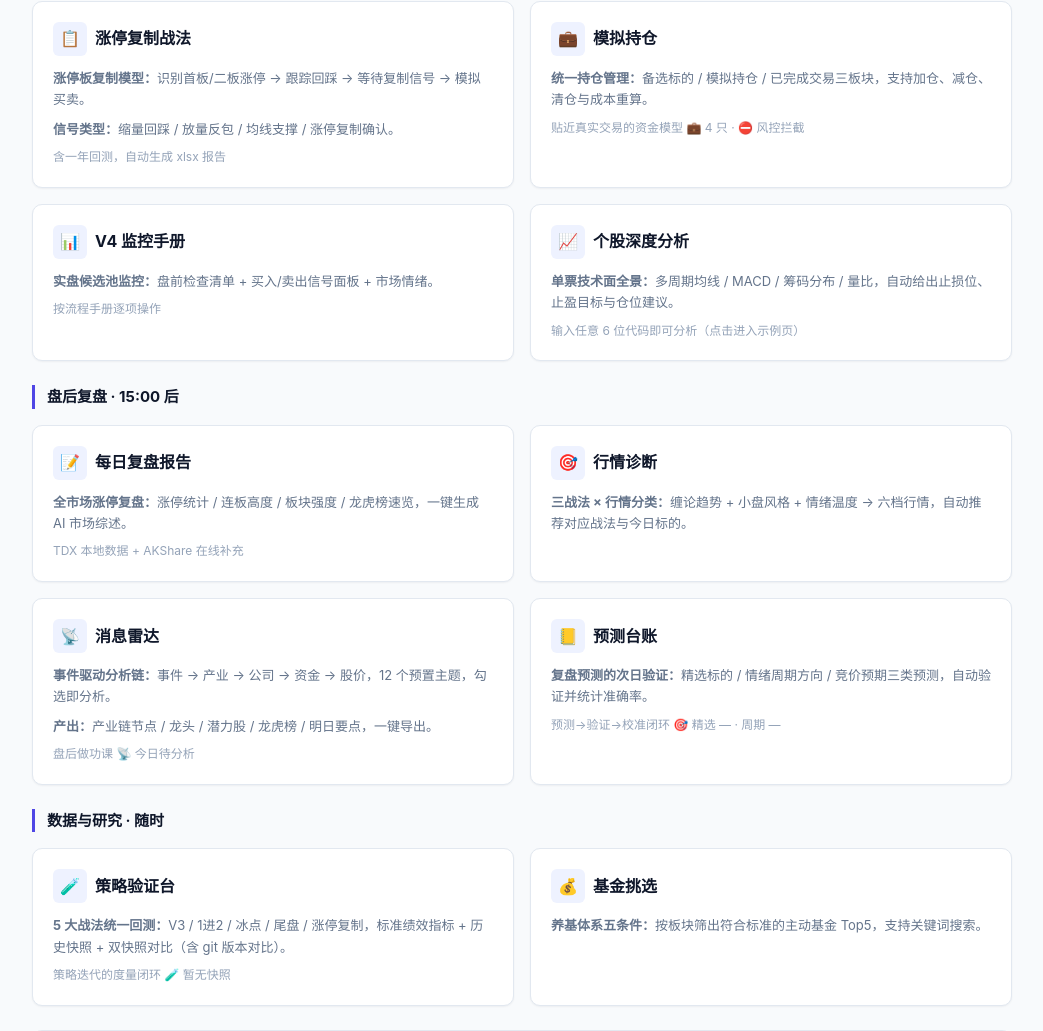
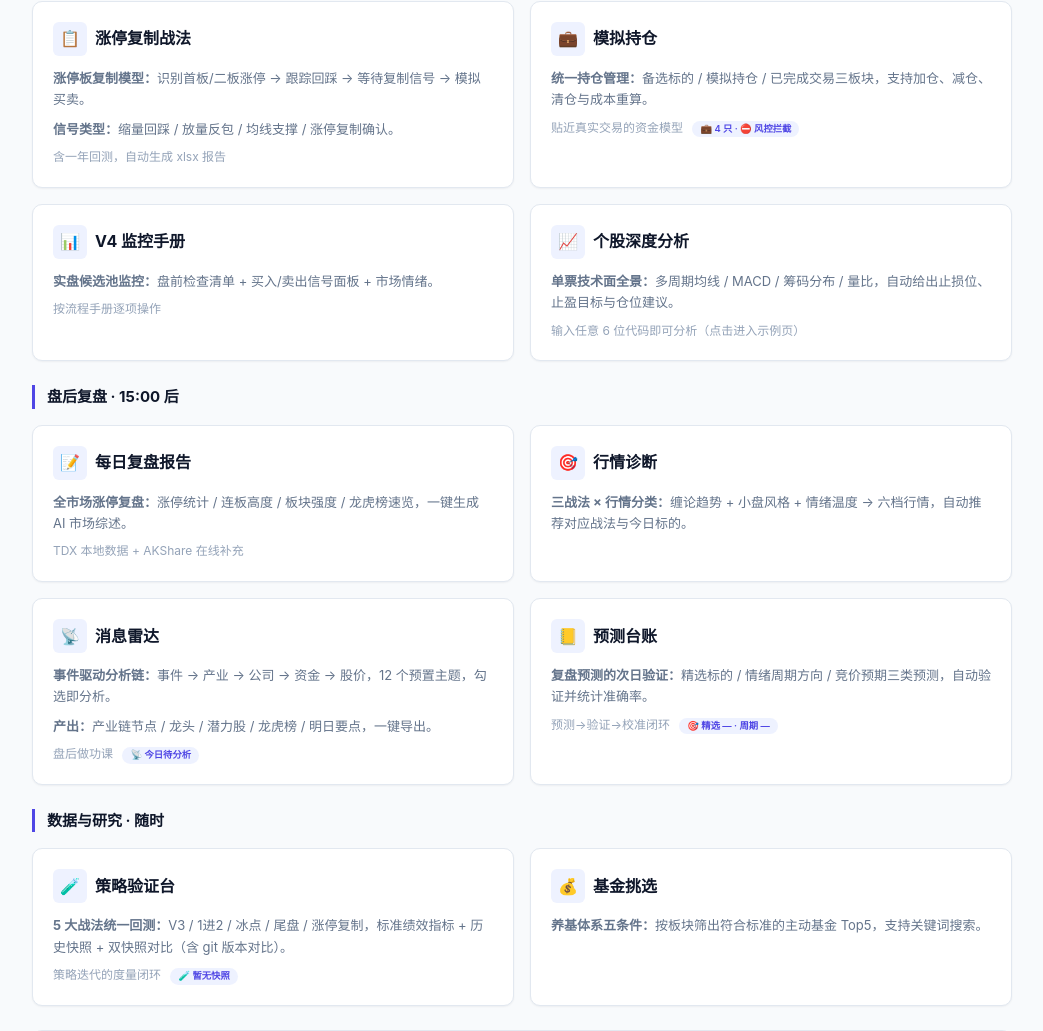
Before and after one commit to renwenxin/A, a Flask app: page / in a window 1280 px wide. Shown: the part 821-1852 px from the top of the page, without its empty margins (236-1279 px from the left). Run offline with Flask 3, Linux system fonts and the light colour scheme; data that the repository does not hold is empty; parts of the project's set-up code (start-up, migrations or seed data) failed here and were passed over.

Commit message:
feat(home): 功能卡状态徽标样式

```diff
--- a/ashare_review/web/static/style.css
+++ b/ashare_review/web/static/style.css
@@ -757,3 +757,18 @@ table a:hover { text-decoration: underline; }
 .tdx-ref { font-size: var(--fs-12); color: var(--faint); font-family: var(--font-mono); }
 .tips { background: var(--bg-subtle); border-radius: var(--r-md); padding: var(--sp-4) var(--sp-5); font-size: var(--fs-13); color: var(--muted); }
 .tips-row { display: flex; gap: var(--sp-2); padding: 3px 0; }
+
+
+
+/* ===== 首页功能卡状态徽标 ===== */
+.hc-badge {
+    display: inline-block;
+    margin-left: 6px;
+    padding: 1px 8px;
+    border-radius: 999px;
+    background: #eef2ff;
+    color: var(--brand, #4f46e5);
+    font-size: 0.78em;
+    font-weight: 600;
+    white-space: nowrap;
+}
```
